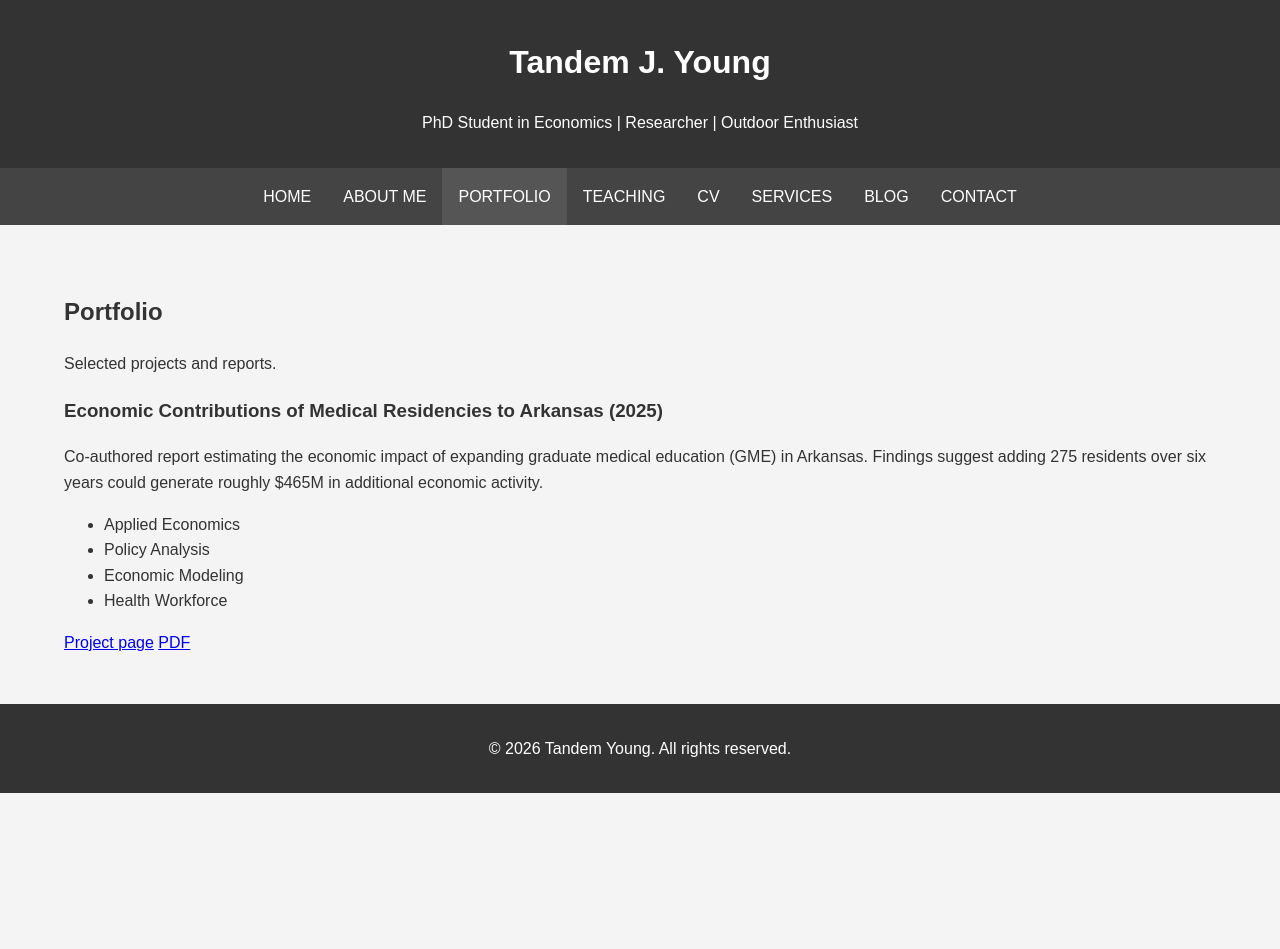
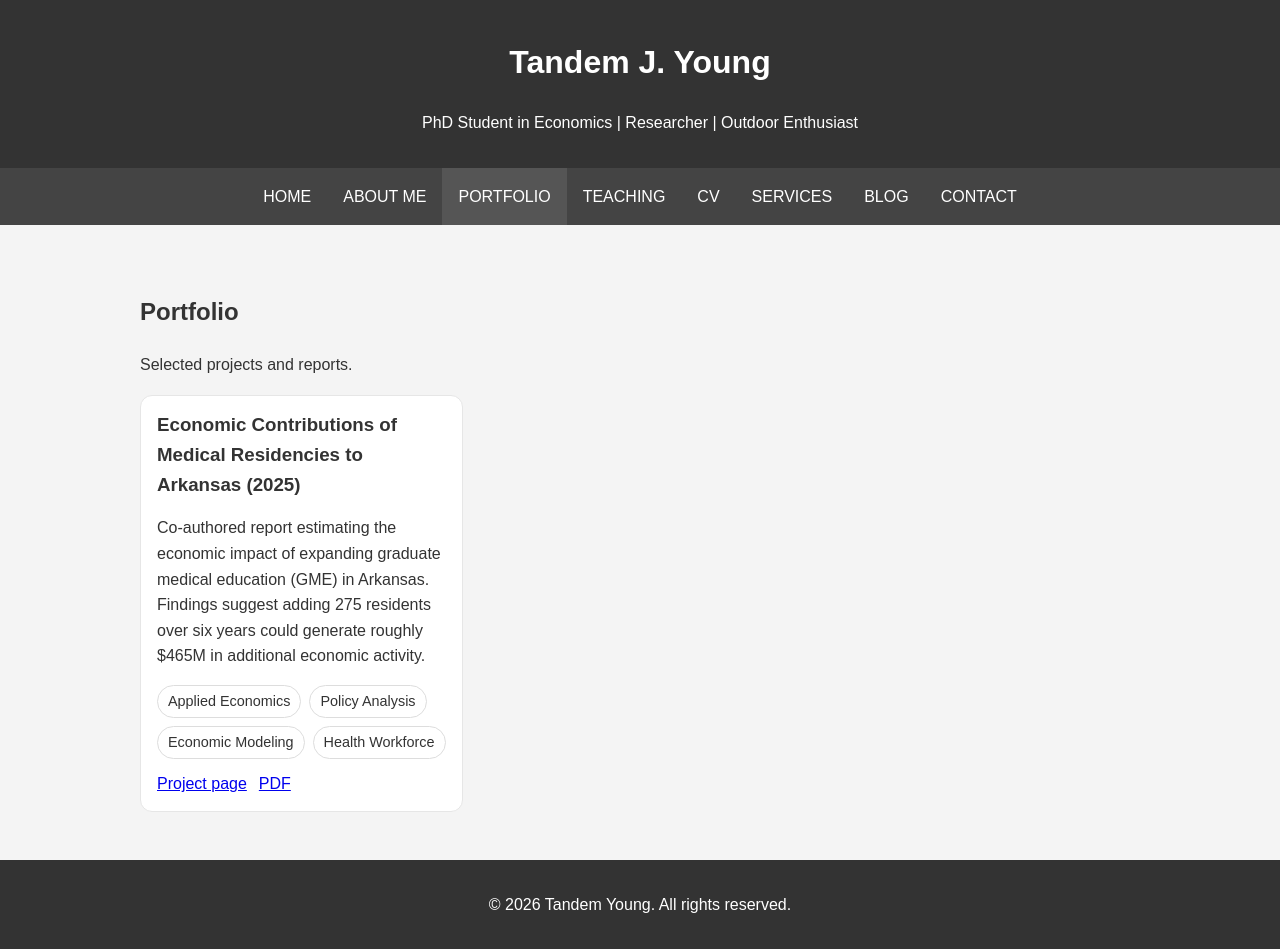
Before and after one commit to TandemYoung/tandemyoung.github.io, a Jekyll site: the page built from portfolio.html, in a window 1280 px wide. Built offline with Jekyll 4.4.1, drawn with Linux system fonts in a browser that asks for light colours; before the commit the page ends 900 px from its top, so only the background shows below that.

Commit message:
Update styles.css

```diff
--- a/css/styles.css
+++ b/css/styles.css
@@ -343,3 +343,64 @@ thead th {
   font-size: 0.95rem;
   color: #555;
 }
+
+
+
+.portfolio {
+  max-width: 1000px;
+  margin: 0 auto;
+}
+
+.portfolio-lede {
+  max-width: 70ch;
+  line-height: 1.7;
+}
+
+.project-grid {
+  display: grid;
+  grid-template-columns: repeat(3, 1fr);
+  gap: 16px;
+  margin-top: 16px;
+}
+
+.project-card {
+  border: 1px solid #e6e6e6;
+  border-radius: 12px;
+  padding: 14px 16px;
+  background: #fff;
+}
+
+.project-card h3 {
+  margin-top: 0;
+  margin-bottom: 8px;
+}
+
+.project-tags {
+  list-style: none;
+  padding: 0;
+  margin: 12px 0 0;
+  display: flex;
+  flex-wrap: wrap;
+  gap: 8px;
+}
+
+.project-tags li {
+  border: 1px solid #ddd;
+  border-radius: 999px;
+  padding: 4px 10px;
+  font-size: 0.9rem;
+}
+
+.project-links {
+  margin-top: 12px;
+  display: flex;
+  gap: 12px;
+}
+
+@media (max-width: 900px) {
+  .project-grid { grid-template-columns: repeat(2, 1fr); }
+}
+
+@media (max-width: 600px) {
+  .project-grid { grid-template-columns: 1fr; }
+}
```
